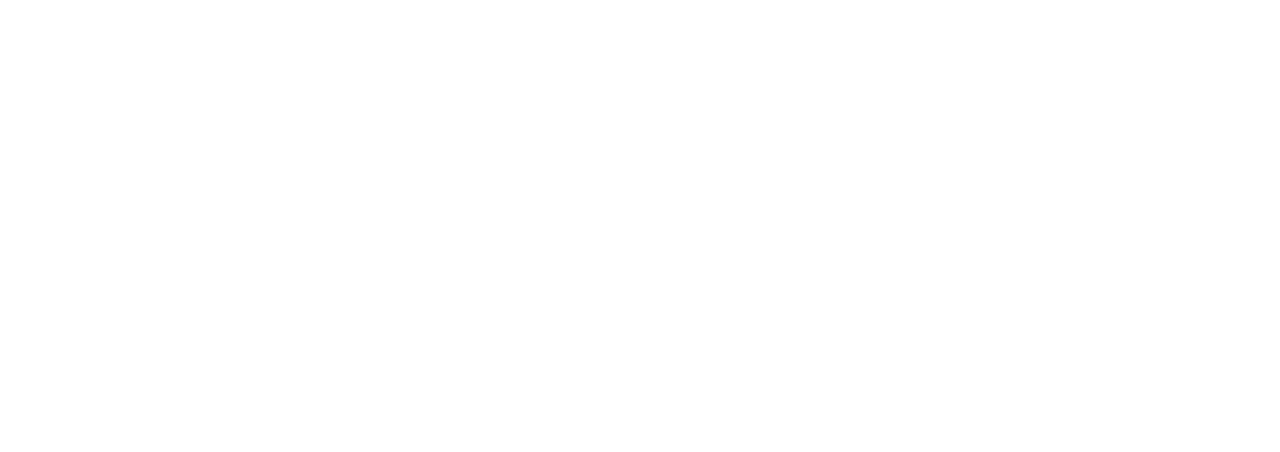
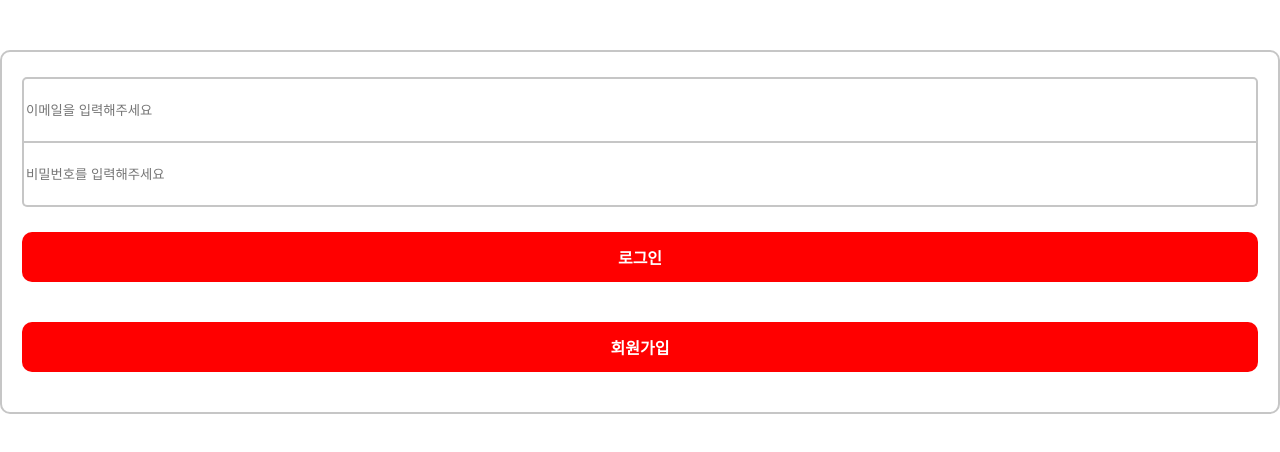
Before and after one commit to azerose/wanted-pre-onboarding-frontend, a React (Create React App) app: page / in a window 1280 px wide. Shown: the top 452 px of the page. Built offline with nearby package versions, Linux system fonts and the light colour scheme.

Commit message:
로그인 회원가입 퍼블리싱

```diff
--- a/package.json
+++ b/package.json
@@ -3,12 +3,16 @@
   "version": "0.1.0",
   "private": true,
   "dependencies": {
+    "@emotion/react": "^11.9.3",
+    "@emotion/styled": "^11.9.3",
     "@testing-library/jest-dom": "^5.16.5",
     "@testing-library/react": "^13.4.0",
     "@testing-library/user-event": "^13.5.0",
-    "emotion": "^11.0.0",
+    "antd": "^5.0.5",
+    "axios": "^0.27.2",
     "react": "^18.2.0",
     "react-dom": "^18.2.0",
+    "react-router-dom": "^6.4.5",
     "react-scripts": "5.0.1",
     "web-vitals": "^2.1.4"
   },
--- a/src/App.js
+++ b/src/App.js
@@ -1,7 +1,17 @@
-import "./App.css";
+import { BrowserRouter as Router, Route, Routes } from "react-router-dom";
+
+import LoginContainer from "./components/login/logincontainer";
+import SignupContainer from "./components/signup/signupcontainer";
 
 function App() {
-  return <div className="App"></div>;
+  return (
+    <Router>
+      <Routes>
+        <Route path="/" element={<LoginContainer />}></Route>
+        <Route path="/signup" element={<SignupContainer />}></Route>
+      </Routes>
+    </Router>
+  );
 }
 
 export default App;
--- /dev/null
+++ b/src/commons/modalFunc/index.js
@@ -0,0 +1,13 @@
+import { Modal } from "antd";
+
+export const success = (successmsg) => {
+  Modal.success({
+    content: successmsg,
+  });
+};
+
+export const errorMsg = (errormsg) => {
+  Modal.error({
+    content: errormsg,
+  });
+};
--- a/src/components/login/logincontainer.js
+++ b/src/components/login/logincontainer.js
@@ -4,7 +4,24 @@
 const LoginContainer = () => {
   const [email, setEmail] = useState("");
   const [password, setPassword] = useState("");
-  return <LoginPresenter />;
+
+  const onChangeEmail = (event) => {
+    setEmail(event.target.value);
+  };
+
+  const onChangePassword = (event) => {
+    setPassword(event.target.value);
+  };
+
+  const onClickLogin = () => {};
+
+  return (
+    <LoginPresenter
+      onChangeEmail={onChangeEmail}
+      onChangePassword={onChangePassword}
+      onClickLogin={onClickLogin}
+    />
+  );
 };
 
 export default LoginContainer;
--- a/src/components/login/loginpresenter.js
+++ b/src/components/login/loginpresenter.js
@@ -1,18 +1,33 @@
 import * as S from "./loginsytle";
+import { Link } from "react-router-dom";
 
 const LoginPresenter = (props) => {
   return (
     <>
-      <div>
+      <S.MainWrapper>
         <S.EmailSection>
-          <S.EmailImg src="/id.png/" />
-          <S.EmailInput type="text" onChange={props.onChangeEmail} />
+          <S.EmailInput
+            type="text"
+            placeholder="이메일을 입력해주세요"
+            onChange={props.onChangeEmail}
+          />
         </S.EmailSection>
         <S.PassWordSection>
-          <S.EmailImg src="/password.png/" />
-          <S.EmailInput type="password" onChange={props.onChangePassword} />
+          <S.EmailInput
+            type="password"
+            placeholder="비밀번호를 입력해주세요"
+            onChange={props.onChangePassword}
+          />
         </S.PassWordSection>
-      </div>
+        <S.LoginBtnSection>
+          <S.LoginBtn onClick={props.onClickLogin}>로그인</S.LoginBtn>
+        </S.LoginBtnSection>
+        <S.LoginBtnSection>
+          <Link to="/signup">
+            <S.LoginBtn>회원가입</S.LoginBtn>
+          </Link>
+        </S.LoginBtnSection>
+      </S.MainWrapper>
     </>
   );
 };
--- a/src/components/login/loginsytle.js
+++ b/src/components/login/loginsytle.js
@@ -18,3 +18,41 @@
   padding: 5px 0;
   border-radius: 0 0 5px 5px;
 `;
+
+export const EmailInput = styled.input`
+  width: 100%;
+  margin-right: 10px;
+  height: 50px;
+  border: none;
+  outline: none;
+  &:focus {
+    outline: 1px solid #f19e18;
+    border-radius: 5px;
+  }
+`;
+
+export const LoginBtnSection = styled.section`
+  margin: 20px 0;
+`;
+
+export const LoginBtn = styled.button`
+  background: red;
+  width: 100%;
+  padding: 13px 0;
+  border: none;
+  border-radius: 10px;
+  color: white;
+  font-weight: bold;
+  font-size: 16px;
+`;
+
+export const MainWrapper = styled.main`
+  display: flex;
+  flex-direction: column;
+  justify-content: space-between;
+  margin-top: 50px;
+  border: 2px solid #c6c6c6;
+  border-radius: 10px;
+  padding: 20px;
+  margin-bottom: 10px;
+`;
--- /dev/null
+++ b/src/components/signup/signupPresenter.js
@@ -0,0 +1,28 @@
+import * as S from "./signupStyle";
+
+const SignupPresenter = (props) => {
+  return (
+    <>
+      <S.MainSectionWrapper>
+        <div>회원가입</div>
+        <S.InputWrapper>
+          <S.LabelStyle>이메일</S.LabelStyle>
+          <S.InputBox>
+            <S.InputStyle type="text" onChange={props.onChangeEmail} />
+          </S.InputBox>
+        </S.InputWrapper>
+        <S.InputWrapper>
+          <S.LabelStyle>비밀번호</S.LabelStyle>
+          <S.InputBox>
+            <S.InputStyle type="password" onChange={props.onChangePassword} />
+          </S.InputBox>
+        </S.InputWrapper>
+        <S.FooterWrapper>
+          <S.SignUpBtn onClick={props.onClickSignUp}>제출</S.SignUpBtn>
+        </S.FooterWrapper>
+      </S.MainSectionWrapper>
+    </>
+  );
+};
+
+export default SignupPresenter;
--- /dev/null
+++ b/src/components/signup/signupStyle.js
@@ -0,0 +1,46 @@
+import styled from "@emotion/styled";
+
+export const MainSectionWrapper = styled.main`
+  display: flex;
+  flex-direction: column;
+  margin-left: 100px;
+`;
+export const InputWrapper = styled.div`
+  display: flex;
+  flex-direction: column;
+  margin: 0 auto;
+`;
+
+export const LabelStyle = styled.label`
+  font-size: 14px;
+  font-weight: bold;
+`;
+export const InputBox = styled.div`
+  display: flex;
+  align-items: center;
+  width: 460px;
+  border: 1px solid #c6c6c6;
+  height: 50px;
+  border-radius: 5px;
+  margin: 15px 0;
+`;
+
+export const InputStyle = styled.input`
+  width: 100%;
+  border: none;
+  outline: none;
+`;
+
+export const FooterWrapper = styled.footer`
+  margin: 0 auto;
+  padding: 60px 0;
+`;
+
+export const SignUpBtn = styled.button`
+  width: 460px;
+  height: 50px;
+  border: none;
+  background-color: red;
+  color: white;
+  border-radius: 5px;
+`;
--- /dev/null
+++ b/src/components/signup/signupcontainer.js
@@ -0,0 +1,40 @@
+import { useState } from "react";
+import { useNavigate } from "react-router-dom";
+import { errorMsg } from "../../commons/modalFunc";
+import SignupPresenter from "./signupPresenter";
+
+const SignupContainer = () => {
+  const [email, setEmail] = useState("");
+  const [password, setPassword] = useState("");
+  const navigate = useNavigate();
+
+  const onChangeEmail = (event) => {
+    setEmail(event.target.value);
+  };
+
+  const onChangePassword = (event) => {
+    setPassword(event.target.value);
+  };
+
+  const onClickSignUp = () => {
+    if (!email.includes("@")) {
+      errorMsg("이메일에는 @가 들어가야합니다");
+      return;
+    }
+    if (password.length < 8) {
+      errorMsg("비밀번호는 8글자 이상입니다");
+      return;
+    }
+    navigate("/");
+  };
+
+  return (
+    <SignupPresenter
+      onChangeEmail={onChangeEmail}
+      onChangePassword={onChangePassword}
+      onClickSignUp={onClickSignUp}
+    />
+  );
+};
+
+export default SignupContainer;
```
Also changed, not shown: 1 other file (tests, documents, lock files or other folders).
